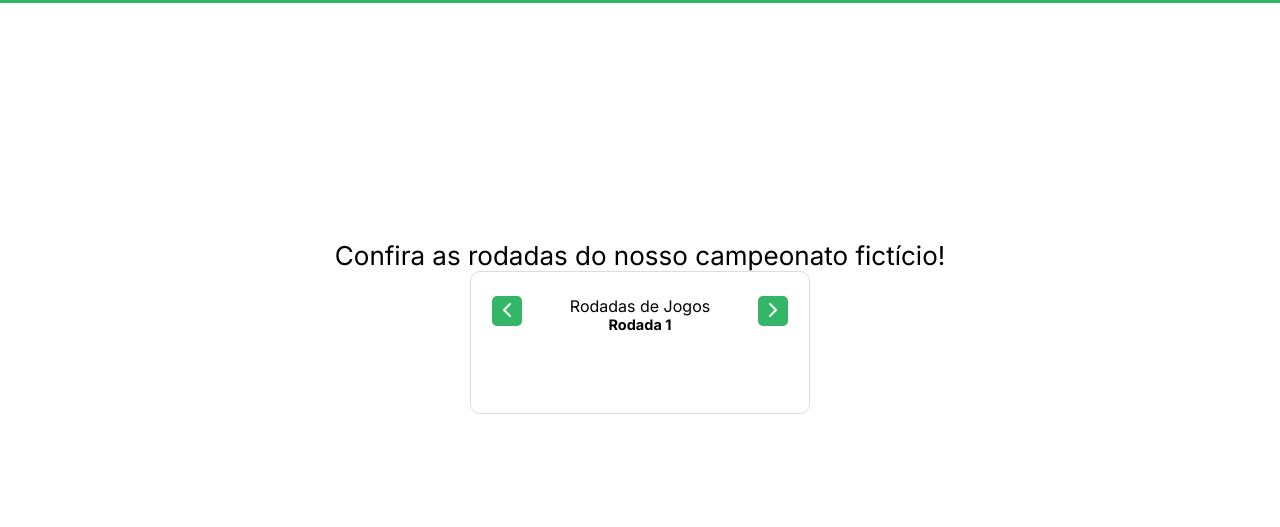
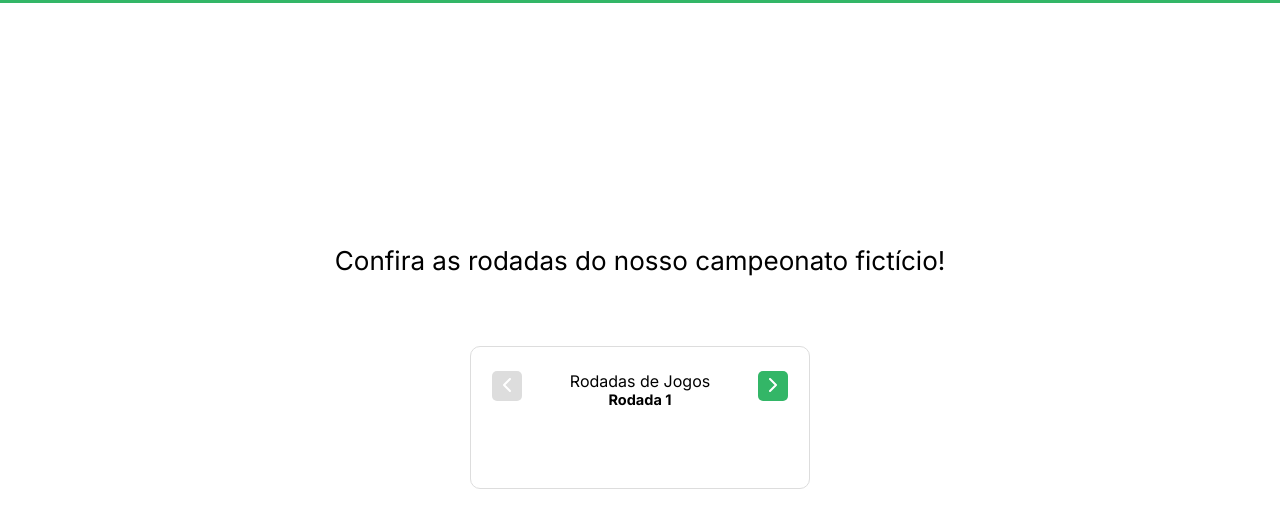
Before and after one commit to SterRoque/teste-front-end-sevn, a plain HTML site: page index.html in a window 1280 px wide. Shown: the part 73-600 px from the top of the page. Drawn offline with Linux system fonts and the light colour scheme; no server answers.

Commit message:
fix: px to rem

```diff
--- a/styles.css
+++ b/styles.css
@@ -28,6 +28,7 @@ header {
 main {
   width: 100vw;
   min-height: 100vh;
+  padding: 5.3125rem 0.3125rem 0.3125rem 0.3125rem;
   display: flex;
   flex-direction: column;
   justify-content: center;
@@ -37,6 +38,8 @@ main {
 main .title {
   font-size: 1.625rem;
   font-weight: 400;
+  text-align: center;
+  margin-bottom: 4.375rem;
 }
 
 .panel {
@@ -48,15 +51,21 @@ main .title {
 .panel .panel-top {
   display: flex;
   gap: 3rem;
-  margin-bottom: 56px;
+  margin-bottom: 3.5rem;
 }
+
 .panel-top button {
   cursor: pointer;
-  width: 30px;
-  height: 30px;
+  width: 1.875rem;
+  height: 1.875rem;
   border-radius: 0.3125rem;
   border: none;
   background-color: #33b667;
+}
+
+.panel-top button:disabled {
+  background-color: #ddd;
+  cursor: not-allowed;
 }
 
 .panel-top h3 {
@@ -64,6 +73,7 @@ main .title {
   font-weight: 400;
   text-align: center;
 }
+
 .panel-top p {
   font-size: 0.9063rem;
   font-weight: 700;
@@ -82,6 +92,7 @@ main .title {
   gap: 0.625rem;
   align-items: center;
 }
+
 .classification .points {
   display: flex;
   align-items: center;
@@ -90,7 +101,7 @@ main .title {
 
 .divider {
   width: 100%;
-  height: 1px;
+  height: 0.0625rem;
   background-color: #ddd;
   margin-top: 1rem;
   margin-bottom: 1rem;
```
